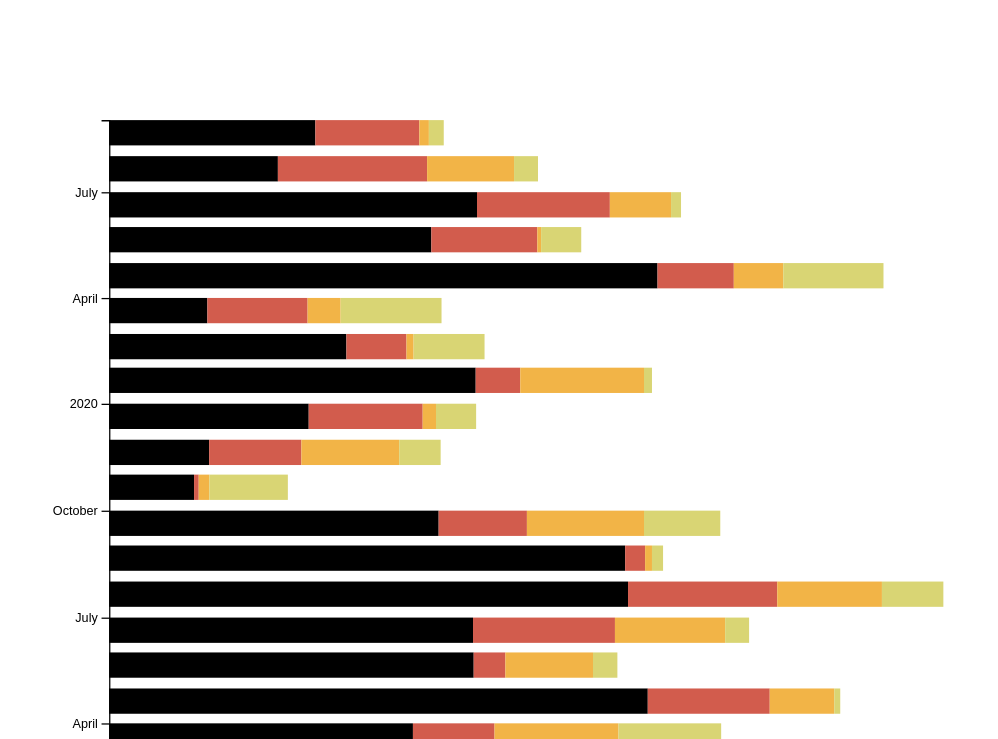
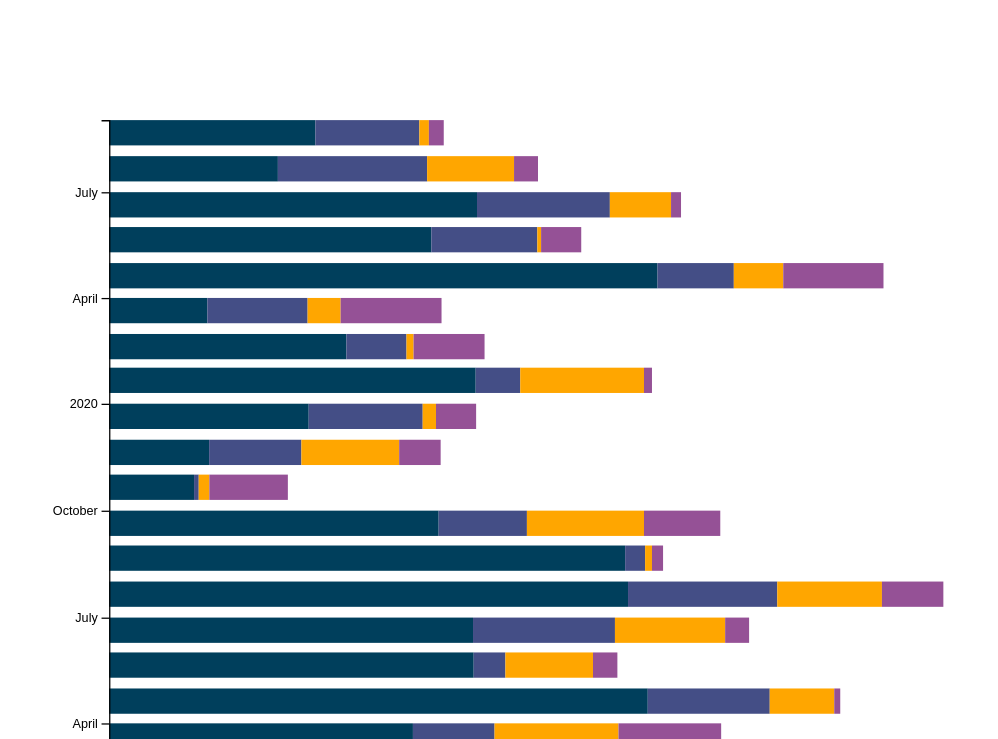
Before and after one commit to vishal3097/Fall2020-Week-5-Wednesday, a plain HTML site: page Exercise_Wed 5.2/index.html in a window 1280 px wide. Shown: the part 61-800 px from the top of the page, without its empty margins (0-998 px from the left). Drawn offline with Linux system fonts and the light colour scheme.

Commit message:
Add files via upload

```diff
--- a/Exercise_Wed 5.2/index.html
+++ b/Exercise_Wed 5.2/index.html
@@ -52,7 +52,7 @@ keys = ['EstimatedCost','RawMaterial', 'Workmanship','YearlyStorage'];
 
 
 
-             colors = ["b33040", "#d25c4d", "#f2b447", "#d9d574"]
+             colors = ["#003f5c", "#444e86", "#ffa600", "#955196"]
 
 
              stack = d3.stack().keys(keys);
```
